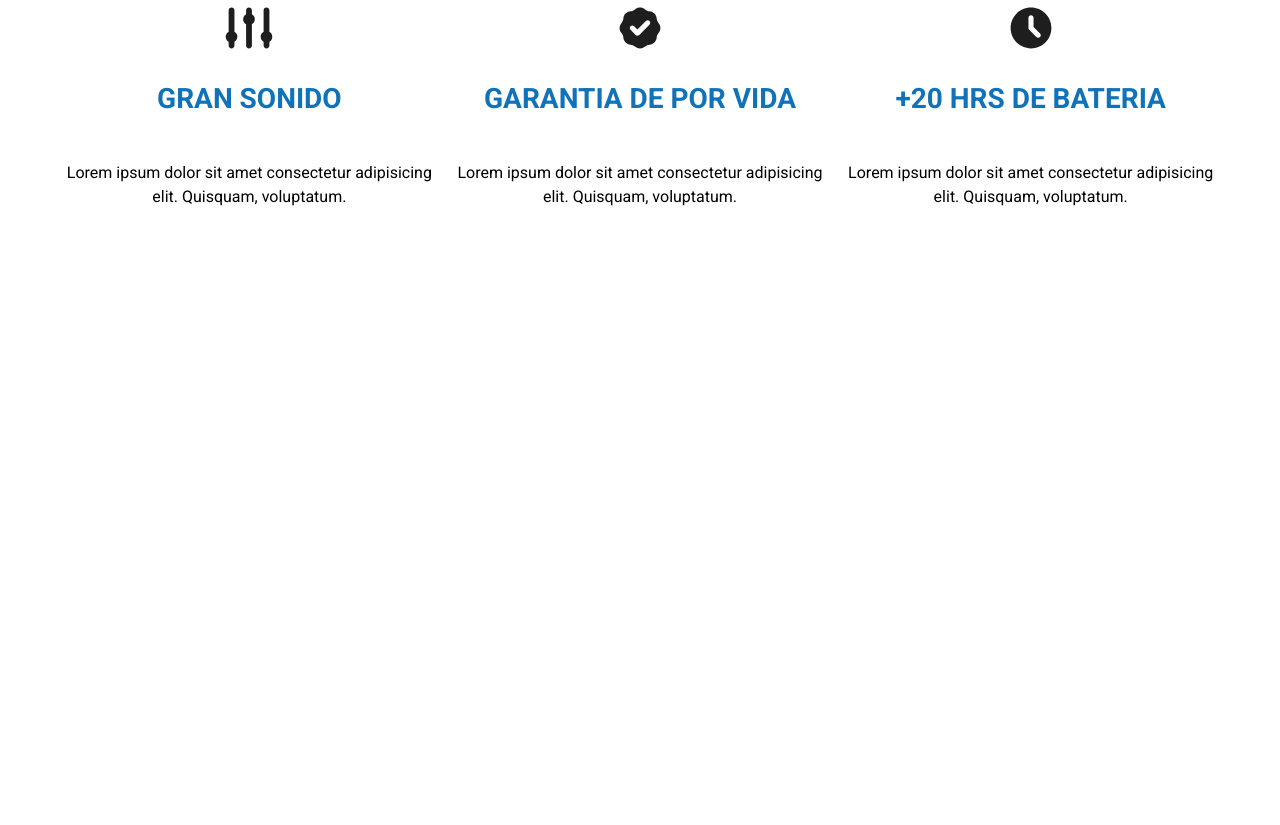
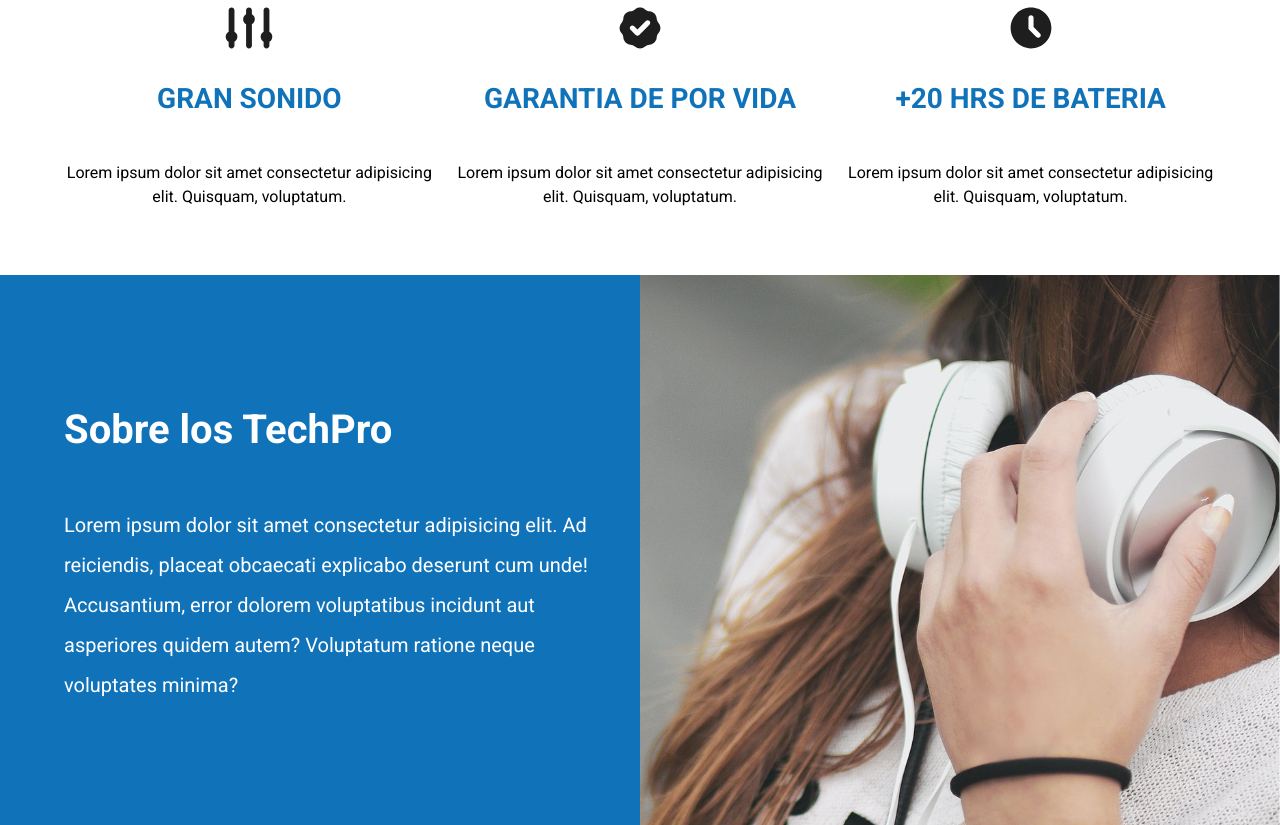
Before and after one commit to BenjaCode/TechPro, a plain HTML site: page index.html in a window 1280 px wide. Shown: the part 681-1506 px from the top of the page. Before the commit the page ends 956 px from the top, so only its background shows below. Drawn offline with Linux system fonts and the light colour scheme.

Commit message:
Sobre los TechPro - index.html , styles.css

```diff
--- a/css/styles.css
+++ b/css/styles.css
@@ -168,3 +168,56 @@ img{
     text-align: center;
     margin-top: 2.5rem;
 }
+
+/* -- Sobre Tech -- */
+.sobre-tech{
+    background-image: linear-gradient(to bottom, transparent 50%, var(--colorPrincipal) 0%), url(../img/imagen-mujer.jpg);
+    background-position: top right;
+    background-repeat: repeat, no-repeat;
+}
+
+@media (min-width: 768px) {
+    .sobre-tech{
+        background-image: linear-gradient(to left, transparent 50%, var(--colorPrincipal) 0%), url(../img/imagen-mujer.jpg);
+        background-position: center right;
+        background-repeat: repeat, no-repeat;
+    }
+}
+
+.sobre-tech-grid{
+    display: grid;
+    grid-template-rows: repeat(2,50rem);
+    row-gap: 5rem;
+}
+@media (min-width: 768px) {
+    .sobre-tech-grid{
+        grid-template-rows: unset;
+        row-gap: unset;
+        grid-template-columns: repeat(2, 1fr);
+        column-gap: 4rem;
+        padding: 10rem 0;
+    }
+}
+
+.texto-sobre-tech{
+    grid-row: 2/3;
+    color: var(--colorBlanco);
+    display: flex;
+    flex-direction: column;
+    justify-content: center;
+    padding-bottom: 5rem;
+}
+@media (min-width: 768px) {
+    .texto-sobre-tech{
+        padding-bottom: 0;
+    }
+}
+
+.texto-sobre-tech h2{
+    font-size: 4rem;
+}
+
+.texto-sobre-tech p{
+    font-size: 2rem;
+    line-height: 2;
+}
--- a/index.html
+++ b/index.html
@@ -62,5 +62,14 @@
             </div><!-- .icono -->
         </div>
     </section>
+
+    <section class="sobre-tech">
+        <div class="contenedor sobre-tech-grid">
+            <div class="texto-sobre-tech">
+                <h2>Sobre los <span>TechPro</span></h2>
+                <p>Lorem ipsum dolor sit amet consectetur adipisicing elit. Ad reiciendis, placeat obcaecati explicabo deserunt cum unde! Accusantium, error dolorem voluptatibus incidunt aut asperiores quidem autem? Voluptatum ratione neque voluptates minima?</p>
+            </div>
+        </div>
+    </section>
 </body>
 </html>
```
